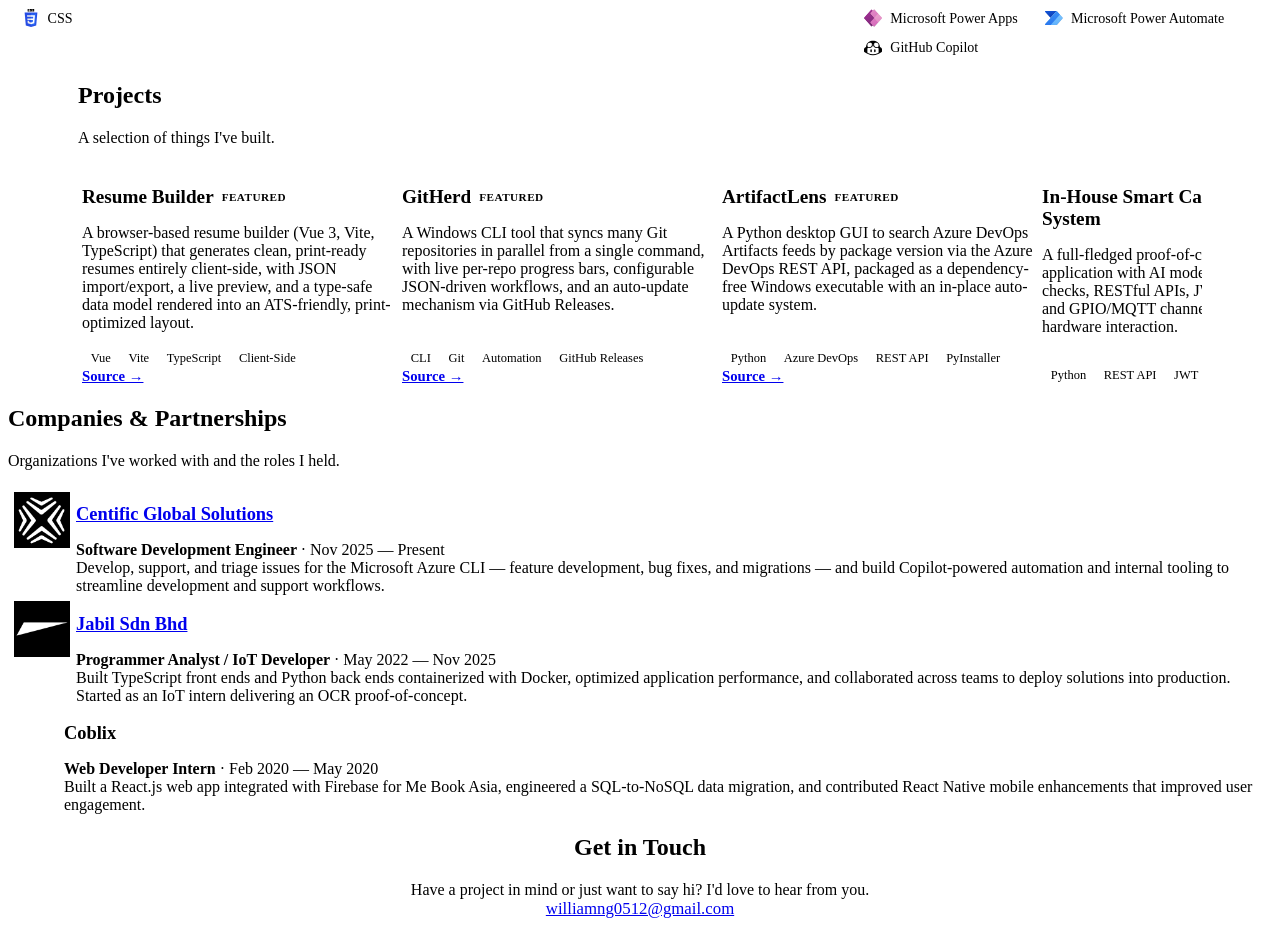
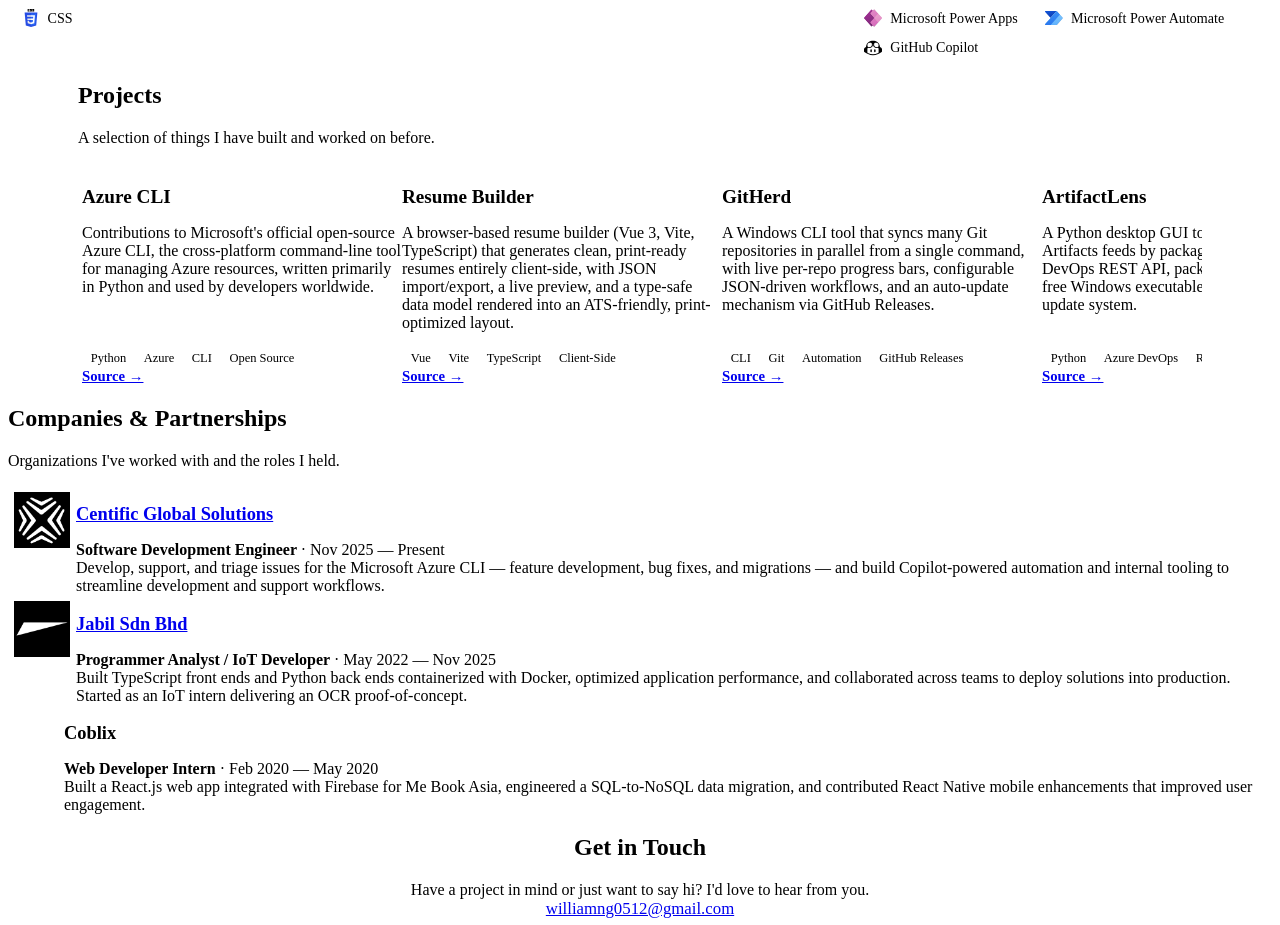
Before and after one commit to william051200/portfolio, a Vue app: page / in a window 1280 px wide. Shown: the part 847-1772 px from the top of the page. Built offline with nearby package versions, Linux system fonts and the light colour scheme; the HTML template or start-up script is replaced by a standard one.

Commit message:
Update projects section: add Azure CLI, revise lead text, remove featured flags

```diff
--- a/src/components/ProjectsSection.vue
+++ b/src/components/ProjectsSection.vue
@@ -68,7 +68,7 @@
     <div class="container">
       <h2 class="section__title">Projects</h2>
       <p class="section__lead">
-        A selection of things I've built.
+        A selection of things I have built and worked on before.
       </p>
 
       <div ref="track" class="projects">
--- a/src/data/projects.ts
+++ b/src/data/projects.ts
@@ -1,6 +1,15 @@
 import type { Project } from "../types";
 
 export const projects: Project[] = [
+  {
+    title: "Azure CLI",
+    description:
+      "Contributions to Microsoft's official open-source Azure CLI, the cross-platform command-line tool for managing Azure resources, written primarily in Python and used by developers worldwide.",
+    tags: ["Python", "Azure", "CLI", "Open Source"],
+    links: [
+      { label: "Source", url: "https://github.com/Azure/azure-cli" },
+    ],
+  },
   {
     title: "Resume Builder",
     description:
@@ -9,7 +18,6 @@
     links: [
       { label: "Source", url: "https://github.com/william051200/i-build-resume" },
     ],
-    featured: true,
   },
   {
     title: "GitHerd",
@@ -19,7 +27,6 @@
     links: [
       { label: "Source", url: "https://github.com/william051200/githerd" },
     ],
-    featured: true,
   },
   {
     title: "ArtifactLens",
@@ -29,7 +36,6 @@
     links: [
       { label: "Source", url: "https://github.com/william051200/ArtifactLens" },
     ],
-    featured: true,
   },
   {
     title: "In-House Smart Camera Inspection System",
```
